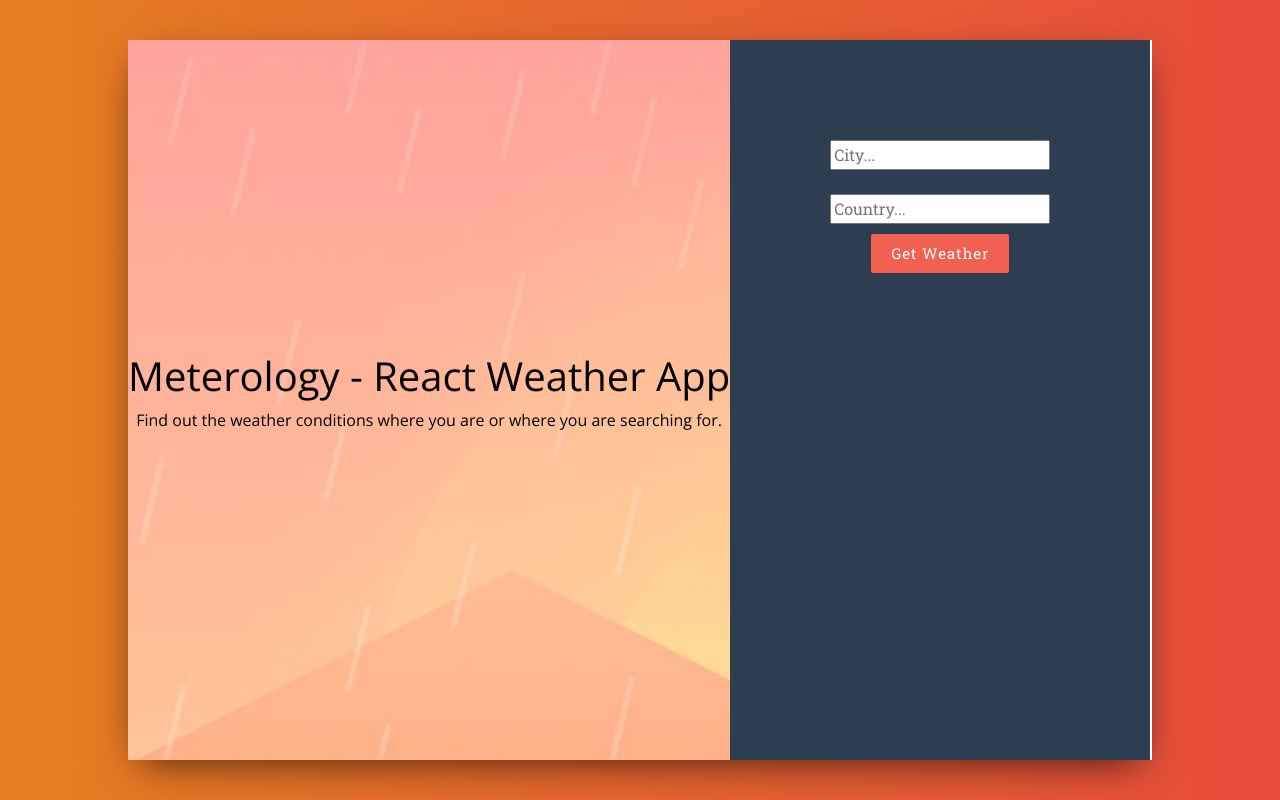
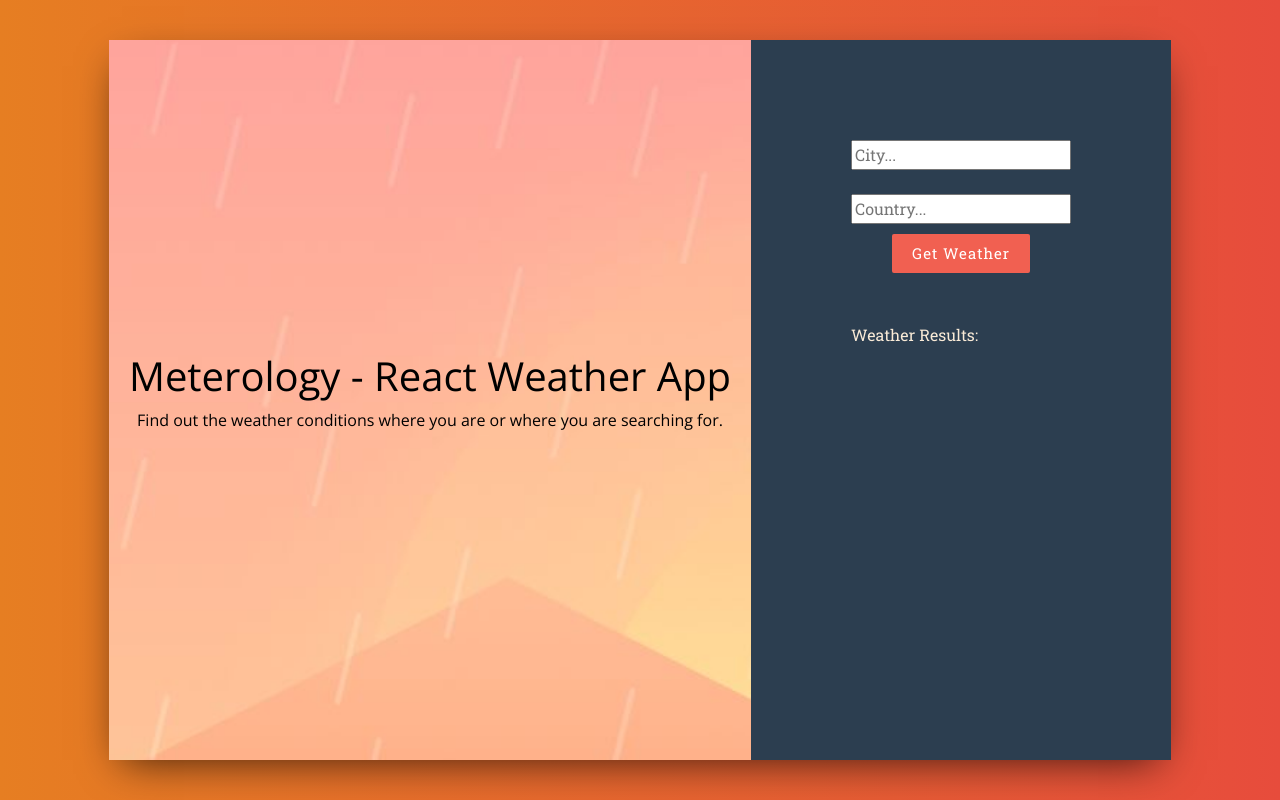
Before and after one commit to Nerajno/Meterology, a React (Create React App) app: page / in a window 1280 px wide. Built offline with nearby package versions, Linux system fonts and the light colour scheme.

Commit message:
fixed the view

```diff
--- a/src/App.css
+++ b/src/App.css
@@ -18,8 +18,11 @@ body {
   height: 90vh;
   background: #fff;
   box-shadow: 0px 13px 40px -13px rgba(0,0,0,0.75);
-  width: 80%;
   margin: 0 auto;
+}
+
+.titleInfo{
+  padding: 20px;
 }
 
 .title-container {
--- a/src/Components/Titles.js
+++ b/src/Components/Titles.js
@@ -4,7 +4,7 @@ import React from 'react';
 class Titles extends React.Component {
     render(){
         return (
-            <div>
+            <div className="titleInfo">
                 <h1> Meterology - React Weather App</h1>
                 <p>Find out the weather conditions where you are or where you are searching for. </p>
             </div>
--- a/src/Components/Weather.js
+++ b/src/Components/Weather.js
@@ -6,6 +6,7 @@ class Weather extends React.Component {
     render() {
         return (
             <div className="weatherResults">
+                <p>Weather Results:</p>
                 {this.props.city && this.props.country && <p>Location: {this.props.city}, {this.props.country}</p>}
                 { this.props.temperature && <p>Temperature: {this.props.temperature}</p>}
                 {this.props.humidity && <p> Humidity: {this.props.humidity}%</p>}
```
